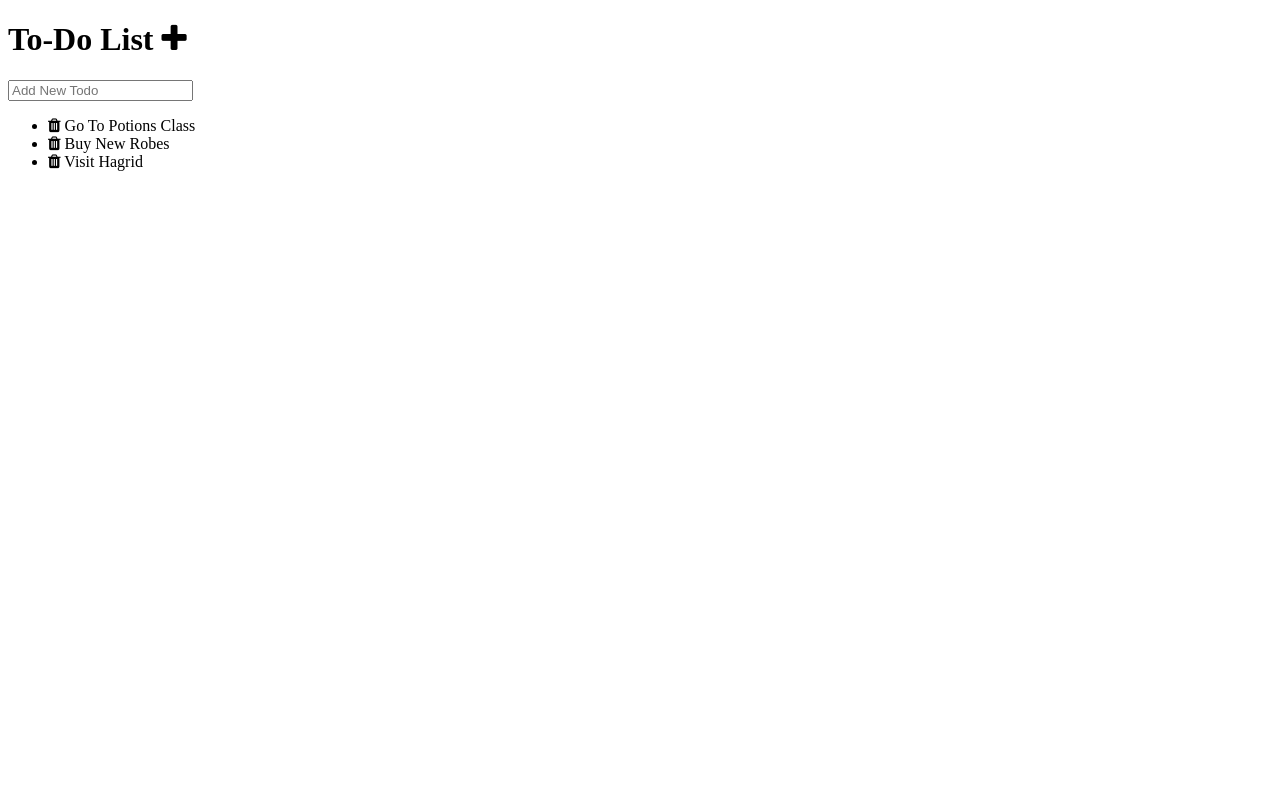
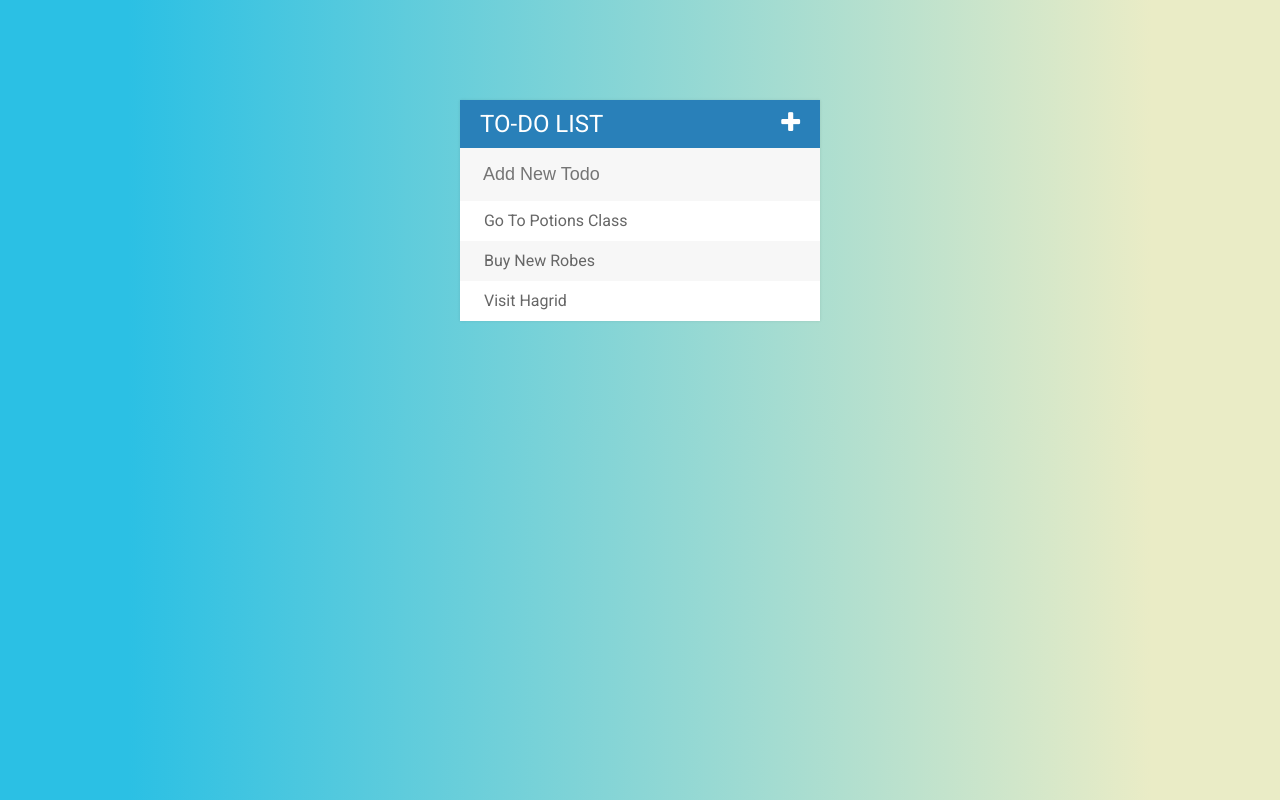
Before and after one commit to mahesholeti/ToDo, a plain HTML site: page index.html in a window 1280 px wide. Drawn offline with Linux system fonts and the light colour scheme.

Commit message:
Again modified index.html

```diff
--- a/index.html
+++ b/index.html
@@ -2,7 +2,7 @@
 <html>
 <head>
 	<title>Todo List</title>
-	<link rel="stylesheet" type="text/css" href="css/style.css.css">
+	<link rel="stylesheet" type="text/css" href="css/style.css">
 	<link href='https://fonts.googleapis.com/css?family=Roboto:400,700,500' rel='stylesheet' type='text/css'>
 	<link rel="stylesheet" type="text/css" href="https://cdnjs.cloudflare.com/ajax/libs/font-awesome/4.4.0/css/font-awesome.css">
 	<script type="text/javascript" src="js/jquery-2.1.4.min.js"></script>
```
